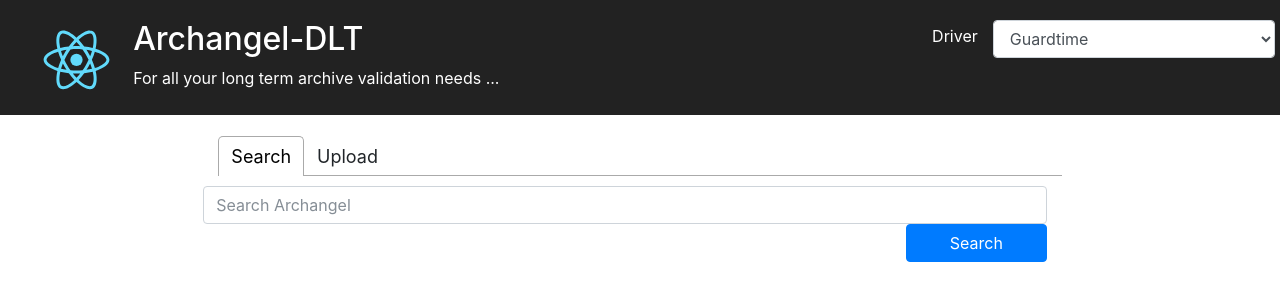
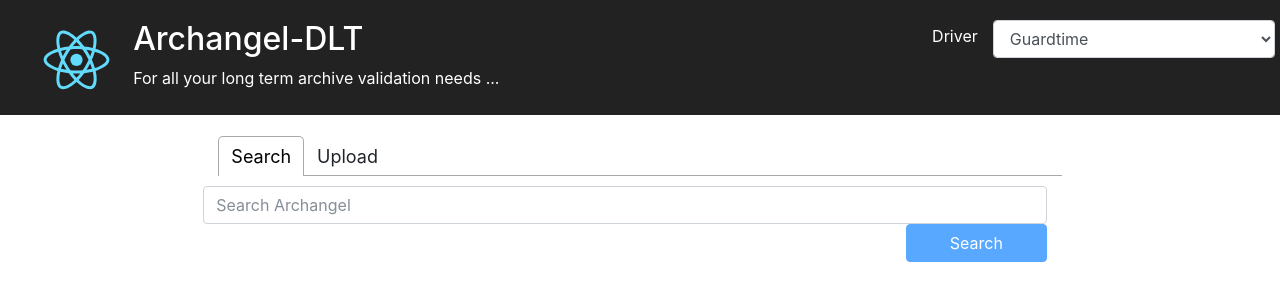
Before and after one commit to archangel-dlt/archangel-web, a React (Create React App) app: page / in a window 1280 px wide. Shown: the top 300 px of the page. Built offline with nearby package versions, Linux system fonts and the light colour scheme.

Commit message:
Enable/disable submits

```diff
--- a/src/components/Search.js
+++ b/src/components/Search.js
@@ -37,7 +37,8 @@
           <div className="col-md-10"/>
           <button
             type="submit"
-            className="btn btn-primary col-md-2">Search
+            className="btn btn-primary col-md-2"
+            disabled={!this.state.searchTerm}>Search
           </button>
         </div>
       </form>
--- a/src/components/Upload.js
+++ b/src/components/Upload.js
@@ -57,7 +57,8 @@
           <div className="col-md-10"/>
           <button
             type="submit"
-            className="btn btn-primary col-md-2">Upload
+            className="btn btn-primary col-md-2"
+            disabled={!(this.state.id && this.state.payload)}>Upload
           </button>
         </div>
       </form>
--- a/src/driver-components/Guardtime.js
+++ b/src/driver-components/Guardtime.js
@@ -67,12 +67,16 @@
     });
   } // updateField
 
+  hasCreds() {
+    return this.state.username && this.state.password && this.state.url;
+  } // hasCreds
+
   render() {
     return (
       <DialogBox
           show={this.state.visible}
           title="Guardtime Login"
-          canOK={() => true}
+          canOK={() => this.hasCreds()}
           onOK={() => this.login()}
           onClose={() => this.cancel()}
           labelOK="Login">
```
